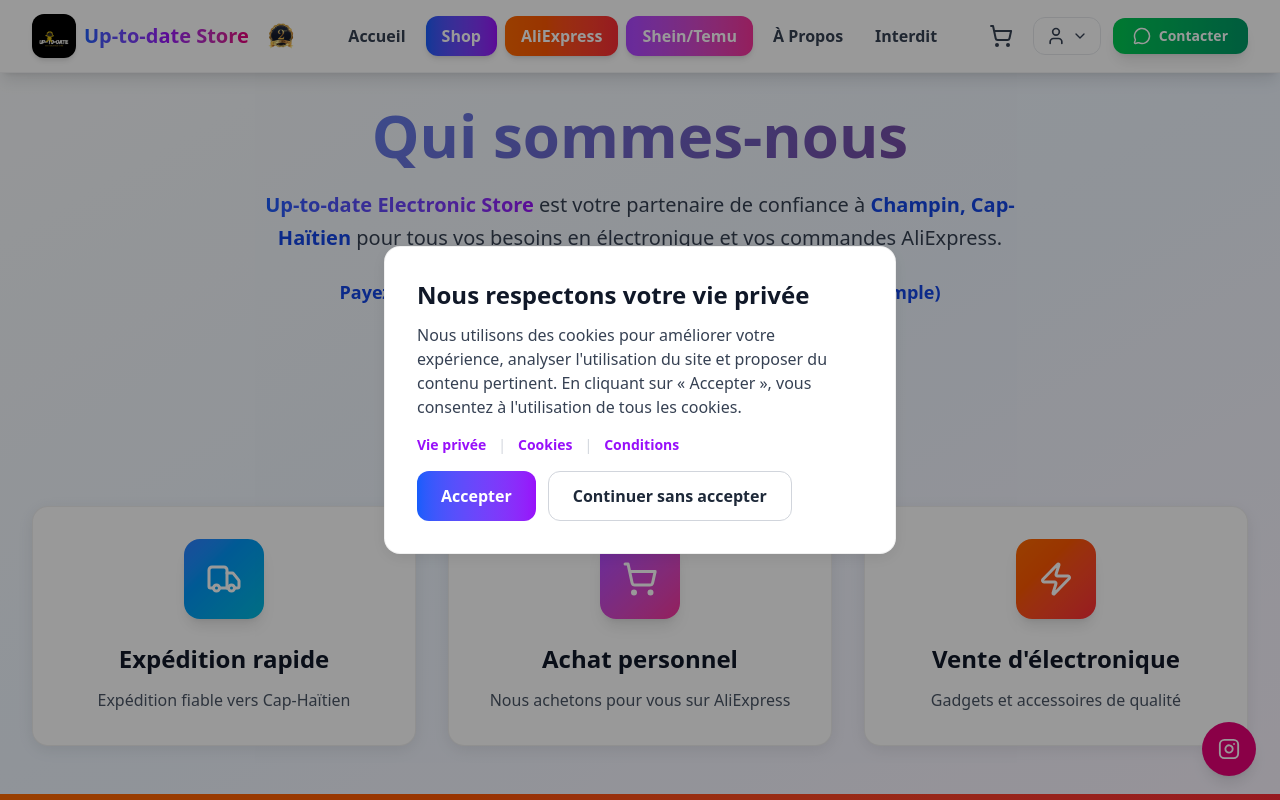
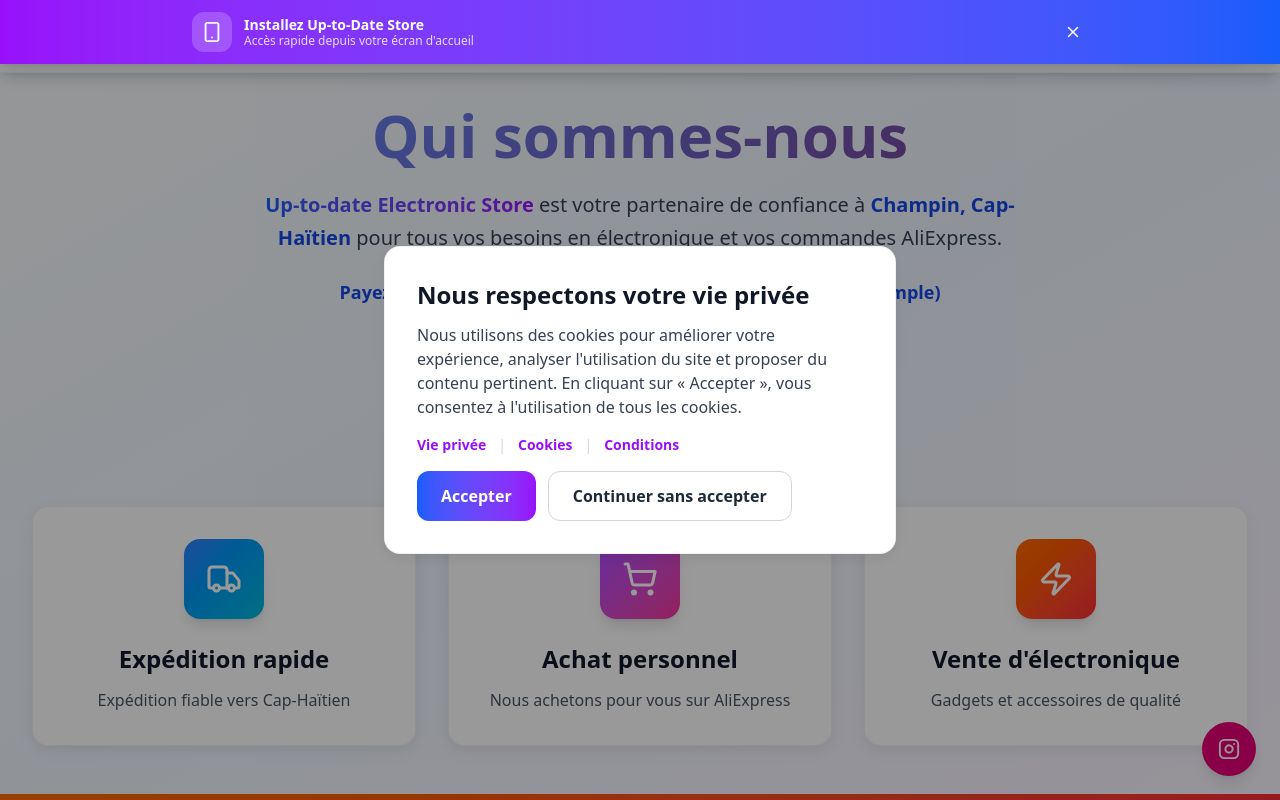
Before and after one commit to Fiedly71/up-to-date-store, a Next.js app: page / in a window 1280 px wide. Shown: the top 800 px of the page. Built offline with nearby package versions, Linux system fonts and the light colour scheme; no server answers.

Commit message:
Fix order saving error handling + PWA install banner every visit

```diff
--- a/app/components/RegisterSW.tsx
+++ b/app/components/RegisterSW.tsx
@@ -1,12 +1,95 @@
 "use client";
 
-import { useEffect } from "react";
+import { useEffect, useState } from "react";
+import { X, Download, Smartphone } from "lucide-react";
 
 export default function RegisterSW() {
+  const [deferredPrompt, setDeferredPrompt] = useState<any>(null);
+  const [showBanner, setShowBanner] = useState(false);
+  const [isIOS, setIsIOS] = useState(false);
+  const [isStandalone, setIsStandalone] = useState(false);
+
   useEffect(() => {
+    // Register service worker
     if ("serviceWorker" in navigator) {
       navigator.serviceWorker.register("/sw.js").catch(() => {});
     }
+
+    // Check if already running as installed PWA
+    const standalone = window.matchMedia("(display-mode: standalone)").matches
+      || (navigator as any).standalone === true;
+    setIsStandalone(standalone);
+    if (standalone) return; // Don't show banner if already installed
+
+    // Detect iOS (no beforeinstallprompt on Safari)
+    const ua = navigator.userAgent;
+    const ios = /iPad|iPhone|iPod/.test(ua) || (navigator.platform === "MacIntel" && navigator.maxTouchPoints > 1);
+    setIsIOS(ios);
+
+    // Show banner after a short delay every visit
+    const timer = setTimeout(() => setShowBanner(true), 2000);
+
+    // Listen for beforeinstallprompt (Chrome, Edge, Samsung, etc.)
+    const handler = (e: Event) => {
+      e.preventDefault();
+      setDeferredPrompt(e);
+    };
+    window.addEventListener("beforeinstallprompt", handler);
+
+    return () => {
+      clearTimeout(timer);
+      window.removeEventListener("beforeinstallprompt", handler);
+    };
   }, []);
-  return null;
+
+  const handleInstall = async () => {
+    if (deferredPrompt) {
+      deferredPrompt.prompt();
+      const result = await deferredPrompt.userChoice;
+      if (result.outcome === "accepted") {
+        setShowBanner(false);
+      }
+      setDeferredPrompt(null);
+    }
+  };
+
+  if (isStandalone || !showBanner) return null;
+
+  return (
+    <div className="fixed top-0 left-0 right-0 z-[9999] animate-slide-down">
+      <div className="bg-gradient-to-r from-purple-600 to-blue-600 text-white px-4 py-3 shadow-lg">
+        <div className="max-w-4xl mx-auto flex items-center gap-3">
+          <div className="w-10 h-10 bg-white/20 rounded-xl flex items-center justify-center flex-shrink-0">
+            <Smartphone size={22} />
+          </div>
+          <div className="flex-1 min-w-0">
+            <p className="font-bold text-sm leading-tight">Installez Up-to-Date Store</p>
+            {isIOS ? (
+              <p className="text-xs text-white/80 leading-tight">
+                Appuyez sur <span className="inline-block mx-0.5">⬆️</span> puis &quot;Sur l&apos;écran d&apos;accueil&quot;
+              </p>
+            ) : (
+              <p className="text-xs text-white/80 leading-tight">Accès rapide depuis votre écran d&apos;accueil</p>
+            )}
+          </div>
+          {!isIOS && deferredPrompt && (
+            <button
+              onClick={handleInstall}
+              className="flex items-center gap-1.5 px-4 py-2 bg-white text-purple-700 rounded-xl font-bold text-sm hover:bg-purple-50 transition flex-shrink-0"
+            >
+              <Download size={16} />
+              Installer
+            </button>
+          )}
+          <button
+            onClick={() => setShowBanner(false)}
+            className="p-1.5 hover:bg-white/20 rounded-lg transition flex-shrink-0"
+            aria-label="Fermer"
+          >
+            <X size={18} />
+          </button>
+        </div>
+      </div>
+    </div>
+  );
 }
--- a/app/globals.css
+++ b/app/globals.css
@@ -46,6 +46,21 @@ body {
   animation: fadeInUp 0.5s ease-out;
 }
 
+@keyframes slideDown {
+  from {
+    opacity: 0;
+    transform: translateY(-100%);
+  }
+  to {
+    opacity: 1;
+    transform: translateY(0);
+  }
+}
+
+.animate-slide-down {
+  animation: slideDown 0.4s ease-out;
+}
+
 /* Premium Card Styles - No blur for performance */
 .premium-card {
   background: #ffffff;
--- a/app/panier/page.tsx
+++ b/app/panier/page.tsx
@@ -23,6 +23,7 @@ export default function PanierPage() {
   const [showMonCashModal, setShowMonCashModal] = useState(false);
   const [savingOrders, setSavingOrders] = useState(false);
   const [ordersSaved, setOrdersSaved] = useState(false);
+  const [orderError, setOrderError] = useState<string | null>(null);
   const [copiedMoncash, setCopiedMoncash] = useState(false);
 
   useEffect(() => {
@@ -55,7 +56,8 @@ export default function PanierPage() {
   const saveAllOrdersToDatabase = async (paymentMethod: string) => {
     if (!user || cart.length === 0) return false;
     setSavingOrders(true);
-    let allSaved = true;
+    setOrderError(null);
+    let savedCount = 0;
     try {
       for (const item of cartWithPricing) {
         const res = await fetch("/api/orders/create", {
@@ -80,17 +82,18 @@ export default function PanierPage() {
             ].filter(Boolean).join(" | "),
           }),
         });
-        if (!res.ok) allSaved = false;
+        if (res.ok) savedCount++;
+      }
+      if (savedCount === 0) {
+        setOrderError("Erreur: aucune commande n'a pu être enregistrée. Réessayez.");
+        return false;
       }
       setOrdersSaved(true);
       clearCart();
       return true;
     } catch {
-      allSaved = false;
-      // Still show success if some orders saved
-      setOrdersSaved(true);
-      clearCart();
-      return allSaved;
+      setOrderError("Erreur de connexion. Vérifiez votre internet et réessayez.");
+      return false;
     } finally {
       setSavingOrders(false);
     }
@@ -337,6 +340,14 @@ ${itemsList}
                 <p className="text-xs text-gray-400 text-center">1 USD = {USD_TO_GDS_RATE} GDS</p>
               </div>
 
+              {/* Error message */}
+              {orderError && (
+                <div className="bg-red-50 border border-red-200 rounded-xl p-4 text-center">
+                  <p className="text-red-700 font-semibold text-sm">{orderError}</p>
+                  <button onClick={() => setOrderError(null)} className="mt-2 text-xs text-red-500 underline">Fermer</button>
+                </div>
+              )}
+
               {/* Auth + Payment */}
               {checkingAuth ? (
                 <div className="flex justify-center py-4">
```
